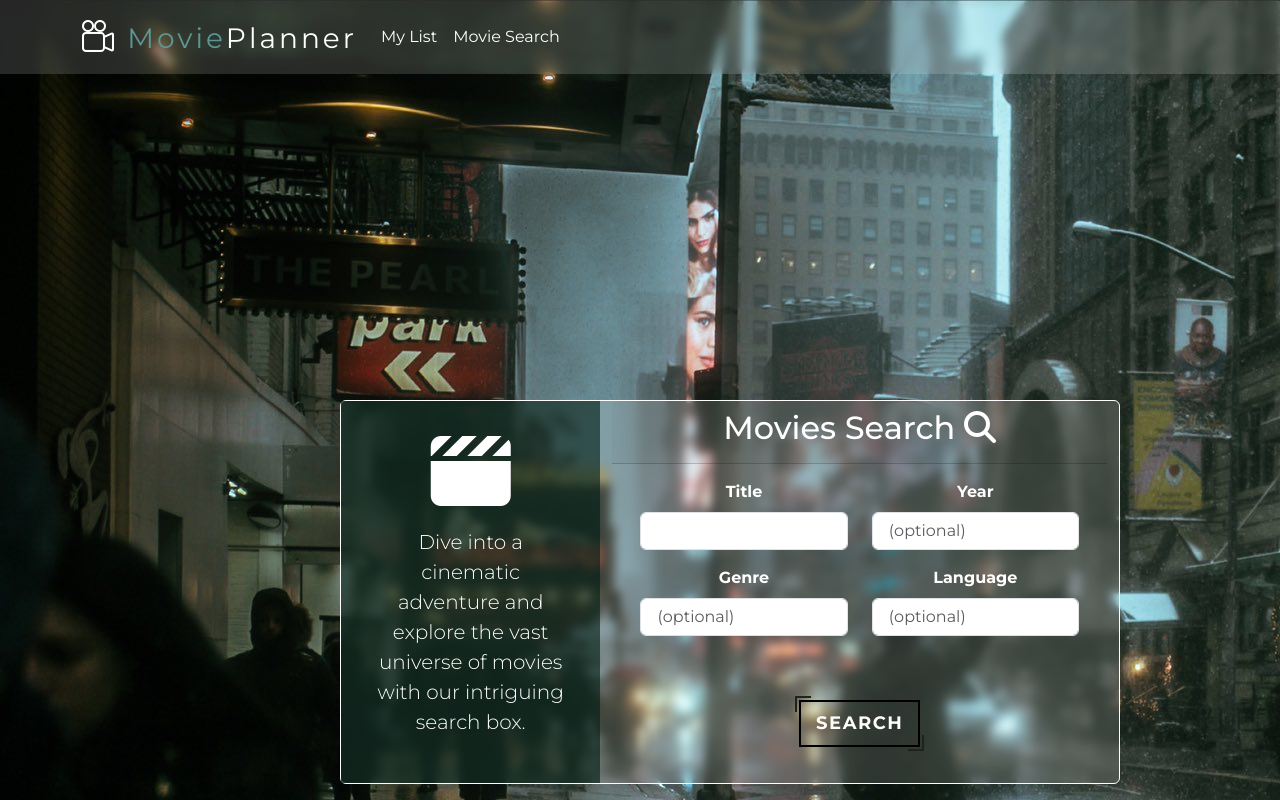
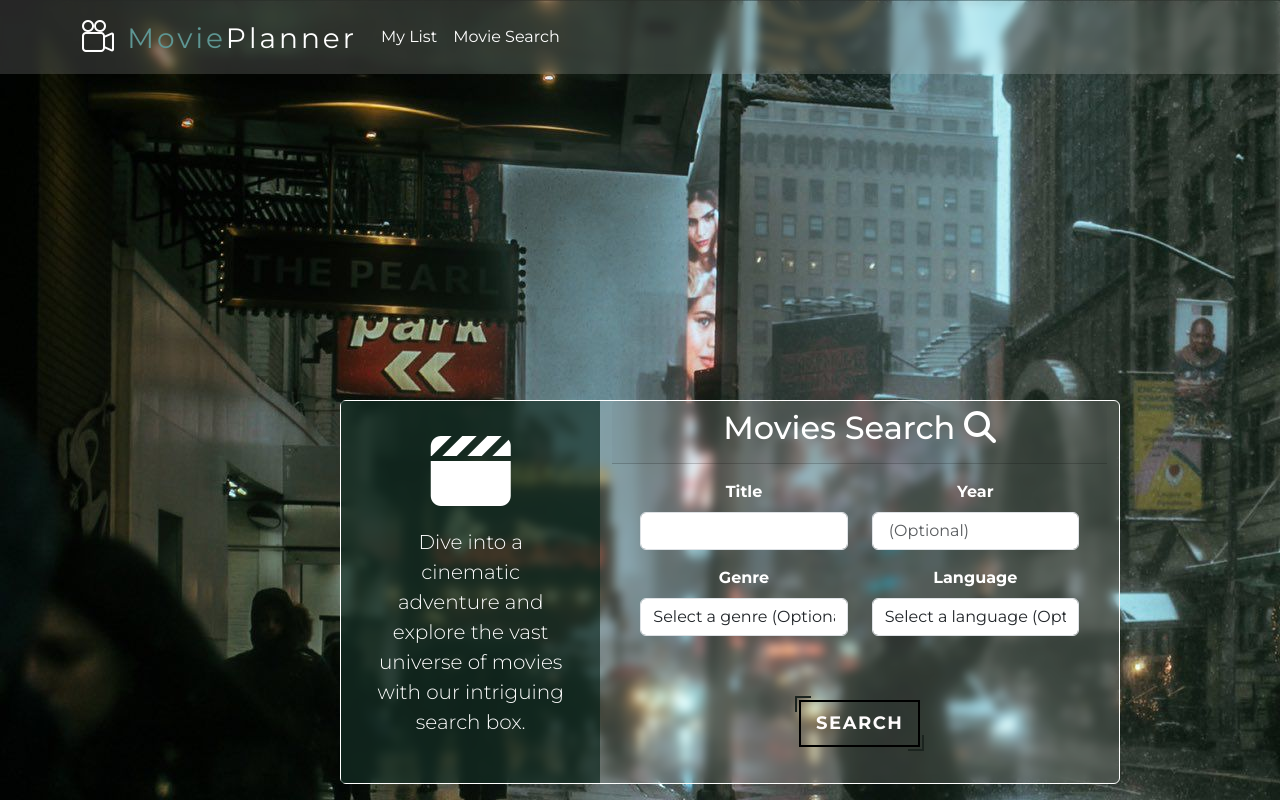
Before and after one commit to RevanAlgh/Angular_Project, an Angular app: page /movies in a window 1280 px wide. Shown: the top 800 px of the page. Built offline with nearby package versions, Linux system fonts and the light colour scheme.

Commit message:
added the drop-down lists for lang and ganre

```diff
--- a/src/app/components/movie-search/movie-search.component.html
+++ b/src/app/components/movie-search/movie-search.component.html
@@ -10,7 +10,6 @@
             <div id="form-content" class="col-md-8">
                 <div class="card-header">
                     <h2 class>Movies Search <i class="fas fa-magnifying-glass large-white-icon"></i></h2>
-
                 </div>
 
                 <div class="card-body">
@@ -23,27 +22,32 @@
                         </div>
                         <div class="col-md-6">
                             <div class="mb-3">
-                                <label for="year" class="form-label "><strong>Year</strong></label>
-                                <input type="text" class="form-control" id="year" [(ngModel)]="year" placeholder=" (optional)" />
+                                <label for="year" class="form-label"><strong>Year</strong></label>
+                                <input type="number" class="form-control" id="year" [(ngModel)]="year" placeholder=" (Optional)" />
                             </div>
                         </div>
                     </div>
                     <div class="row">
                         <div class="col-md-6">
                             <div class="mb-3">
-                                <label for="genre" class="form-label"><strong> Genre</strong></label>
-                                <input type="text" class="form-control" id="genre" [(ngModel)]="genre" placeholder=" (optional)" />
+                                <label for="genre" class="form-label"><strong>Genre</strong></label>
+                                <select id="genre" class="form-control" [(ngModel)]="genre">
+                                    <option value="">Select a genre (Optional)</option>
+                                    <option *ngFor="let g of genres" [value]="g">{{ g }}</option>
+                                </select>
                             </div>
                         </div>
                         <div class="col-md-6">
                             <div class="mb-3">
-                                <label for="language" class="form-label"><strong> Language</strong></label>
-                                <input type="text" class="form-control " id="language" [(ngModel)]="language" placeholder=" (optional)" />
+                                <label for="language" class="form-label"><strong>Language</strong></label>
+                                <select id="language" class="form-control" [(ngModel)]="language">
+                                    <option value="">Select a language (Optional)</option>
+                                    <option *ngFor="let l of languages" [value]="l">{{ l }}</option>
+                                </select>
                             </div>
                         </div>
                     </div>
                     <button class="btn mt-5 btn-lg" (click)="searchMovies()"><span>Search</span></button>
-
                 </div>
             </div>
         </div>
@@ -55,22 +59,20 @@
         <div class="card mask-custom shadow-0 text-white border-white">
             <div class="card-body">
                 <h3>Search Results:</h3>
-                <ul class="list-group list-group-flush ">
+                <ul class="list-group list-group-flush">
                     <li *ngFor="let movie of movies" class="list-group-item d-flex justify-content-between align-items-center text-white input-custom-color">
                         <div class="col">
                             <img [src]="movie.Poster" alt="{{ movie.Title }} poster" height="60" width="60" *ngIf="movie.Poster !== 'N/A'" />
                         </div>
                         <div class="col">
-                            <div class="flex-grow-1 ">
-                                {{ movie.Title }} ({{ movie.Year }})
-                            </div>
+                            <div class="flex-grow-1">{{ movie.Title }} ({{ movie.Year }})</div>
                         </div>
                         <div>
-                            <button class="btn btn-sm" routerLink="/movies/{{movie.imdbID}}">More
-                                Details</button>
+                            <button class="btn btn-sm" routerLink="/movies/{{movie.imdbID}}">More Details</button>
                         </div>
                     </li>
                 </ul>
             </div>
         </div>
     </div>
+</div>
--- a/src/app/components/movie-search/movie-search.component.ts
+++ b/src/app/components/movie-search/movie-search.component.ts
@@ -16,6 +16,17 @@ export class MovieSearchComponent {
   movies: any[] = [];
   error: string = '';
 
+  genres: string[] = [
+    'Action', 'Comedy', 'Drama', 'Fantasy', 'Horror', 'Mystery',
+    'Romance', 'Thriller', 'Western', 'Sci-Fi', 'Adventure', 'Animation',
+    'Biography', 'Documentary', 'Musical'
+  ];
+
+  languages: string[] = [
+    'English', 'Spanish', 'French', 'German', 'Italian', 'Japanese',
+    'Korean', 'Mandarin', 'Hindi', 'Russian'
+  ];
+
   constructor(private movieService: MovieService) {}
 
   searchMovies() {
--- a/src/app/services/movie.service.ts
+++ b/src/app/services/movie.service.ts
@@ -6,6 +6,7 @@ import { Injectable } from '@angular/core';
 export class MovieService {
   private apiKey = 'f5b1b719';
   private baseUrl = 'https://www.omdbapi.com/';
+
 
   constructor() {}
 
```
